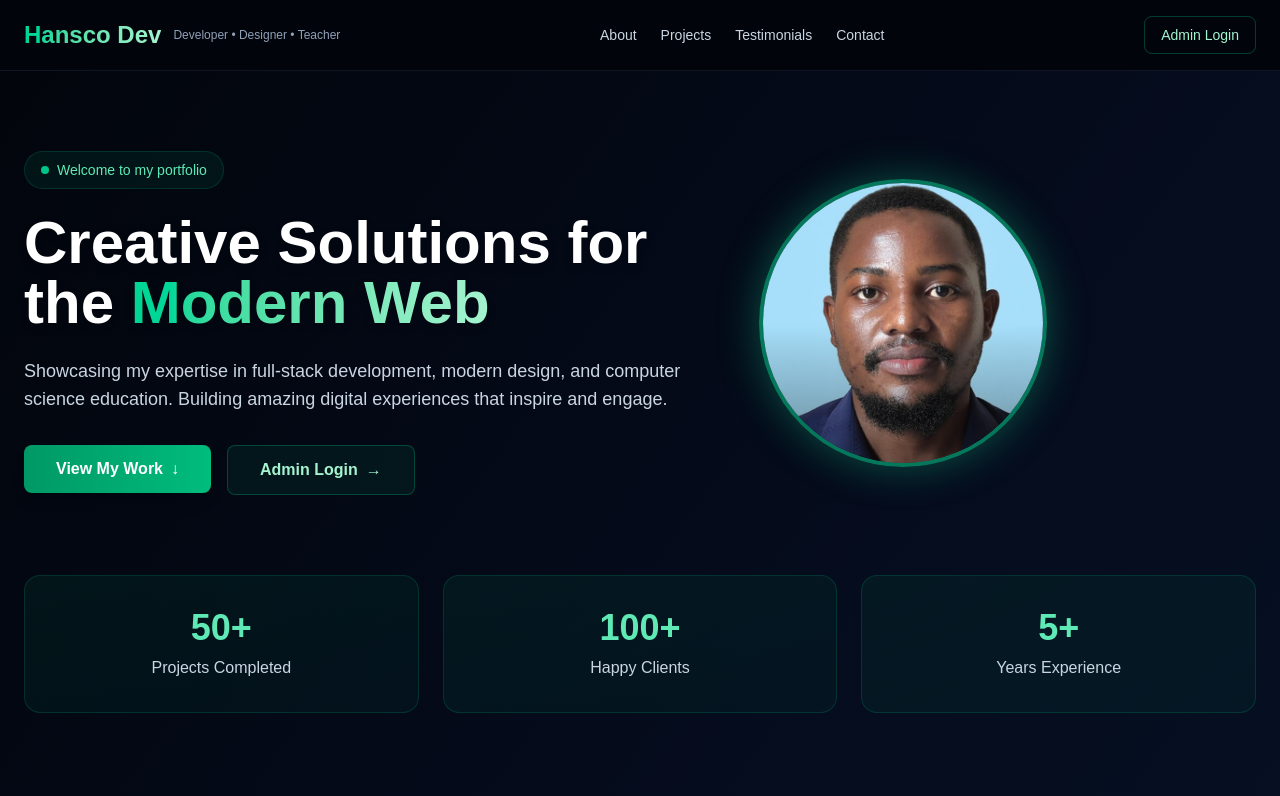
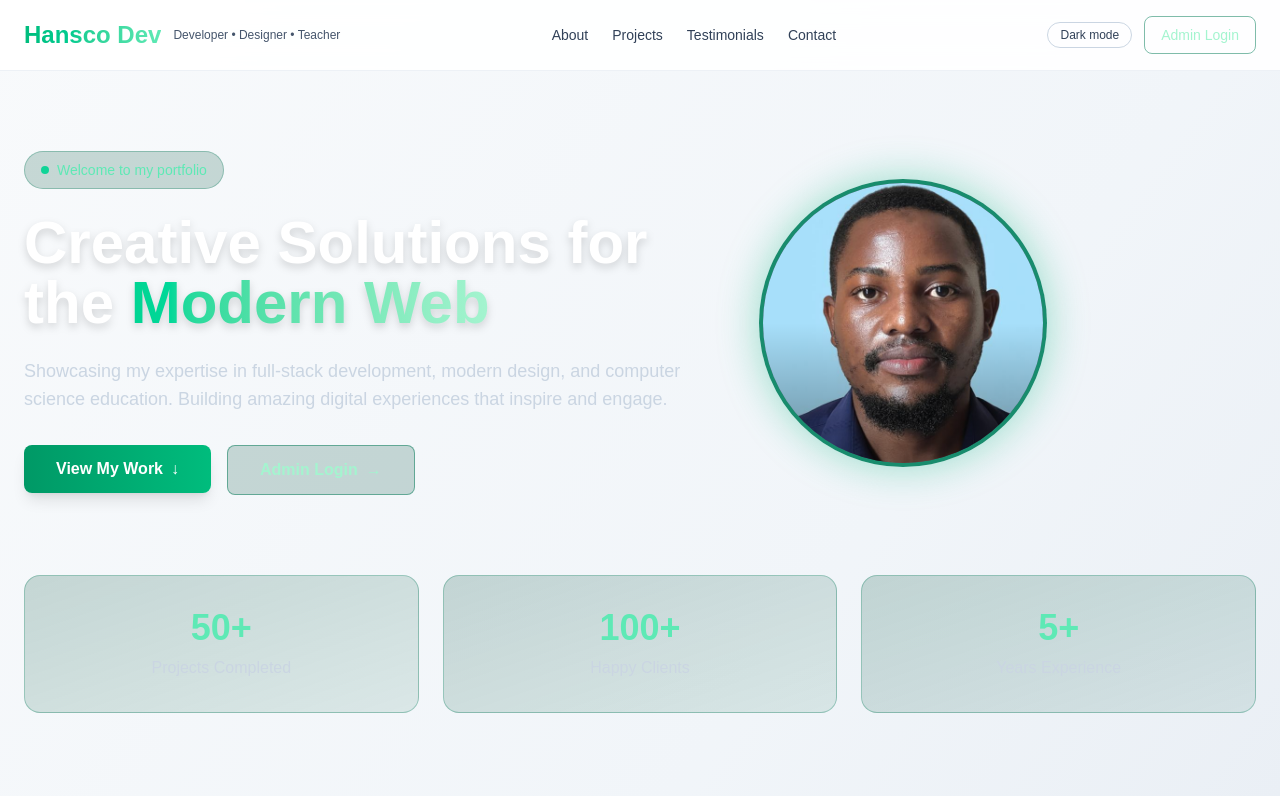
Before and after one commit to hassansamatua/Professional-Portifolio, a Next.js app: page / in a window 1280 px wide. Shown: the top 796 px of the page. Built offline with nearby package versions, Linux system fonts and the light colour scheme; no server answers; the database is empty.

Commit message:
Add theme toggle functionality to Home page with dark/light mode support

```diff
--- a/app/page.tsx
+++ b/app/page.tsx
@@ -1,7 +1,7 @@
 "use client";
 
 import Link from "next/link";
-import { useState } from "react";
+import { useEffect, useState } from "react";
 import { PortfolioGrid } from "@/components/PortfolioGrid";
 import { TestimonialsSection } from "@/components/TestimonialsSection";
 import { useAuth } from "@/lib/supabase/auth-provider";
@@ -11,6 +11,28 @@ export default function Home() {
   const [activeFilter, setActiveFilter] = useState<"development" | "design" | "teaching" | null>(
     null
   );
+  const [theme, setTheme] = useState<"dark" | "light">("dark");
+
+  useEffect(() => {
+    if (typeof window === "undefined") return;
+
+    // Initialize from localStorage or system preference
+    const stored = window.localStorage.getItem("theme");
+    if (stored === "dark" || stored === "light") {
+      setTheme(stored);
+      return;
+    }
+
+    const prefersDark = window.matchMedia?.("(prefers-color-scheme: dark)").matches;
+    setTheme(prefersDark ? "dark" : "light");
+  }, []);
+
+  useEffect(() => {
+    if (typeof window === "undefined") return;
+    window.localStorage.setItem("theme", theme);
+  }, [theme]);
+
+  const isDark = theme === "dark";
 
   const categories = [
     { id: "development", label: "Development", icon: "🔧", color: "blue" },
@@ -19,17 +41,37 @@ export default function Home() {
   ];
 
   return (
-    <div className="min-h-screen bg-gradient-to-br from-[#02050b] via-[#050c1d] to-[#071426] text-slate-100">
+    <div
+      className={
+        isDark
+          ? "min-h-screen bg-gradient-to-br from-[#02050b] via-[#050c1d] to-[#071426] text-slate-100"
+          : "min-h-screen bg-gradient-to-br from-slate-50 via-slate-100 to-slate-200 text-slate-900"
+      }
+    >
       {/* Navigation */}
-      <nav className="sticky top-0 z-40 border-b border-slate-700/30 bg-[#02050b]/95 backdrop-blur-md">
+      <nav
+        className={
+          isDark
+            ? "sticky top-0 z-40 border-b border-slate-700/30 bg-[#02050b]/95 backdrop-blur-md"
+            : "sticky top-0 z-40 border-b border-slate-200/60 bg-white/90 backdrop-blur-md"
+        }
+      >
         <div className="mx-auto max-w-7xl px-6 py-4 flex items-center justify-between gap-6">
           <div className="flex items-center gap-3">
-            <h1 className="text-2xl font-bold bg-gradient-to-r from-emerald-400 to-emerald-200 bg-clip-text text-transparent">
+            <h1 className="text-2xl font-bold bg-gradient-to-r from-emerald-500 to-emerald-300 bg-clip-text text-transparent">
               Hansco Dev
             </h1>
-            <p className="text-xs text-slate-400">Developer • Designer • Teacher</p>
+            <p className={isDark ? "text-xs text-slate-400" : "text-xs text-slate-600"}>
+              Developer • Designer • Teacher
+            </p>
           </div>
-          <div className="hidden md:flex items-center gap-6 text-sm text-slate-300">
+          <div
+            className={
+              isDark
+                ? "hidden md:flex items-center gap-6 text-sm text-slate-300"
+                : "hidden md:flex items-center gap-6 text-sm text-slate-700"
+            }
+          >
             <Link href="/about" className="hover:text-emerald-300 transition">
               About
             </Link>
@@ -44,6 +86,17 @@ export default function Home() {
             </Link>
           </div>
           <div className="flex items-center gap-3">
+            <button
+              type="button"
+              onClick={() => setTheme(isDark ? "light" : "dark")}
+              className={
+                isDark
+                  ? "px-3 py-1 text-xs rounded-full border border-slate-700/60 text-slate-200 hover:bg-slate-800/70 transition"
+                  : "px-3 py-1 text-xs rounded-full border border-slate-300 text-slate-700 hover:bg-slate-100 transition"
+              }
+            >
+              {isDark ? "Light mode" : "Dark mode"}
+            </button>
             {user ? (
               <>
                 <Link
```
